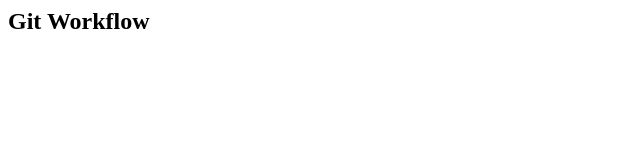
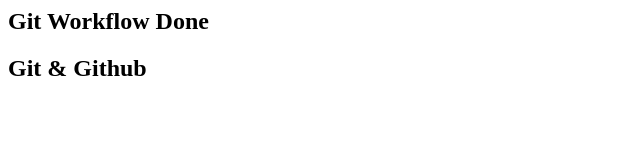
Before and after one commit to techfaiyaz5/Git-Workflow, a plain HTML site: page index.html in a window 1280 px wide. Shown: the whole page, without its empty margins (0-640 px from the left). Drawn offline with Linux system fonts and the light colour scheme.

Commit message:
Git Workflow done

```diff
--- a/index.html
+++ b/index.html
@@ -1 +1,2 @@
-<h2>Git Workflow</h2>
+<h2>Git Workflow Done</h2>
+<h2>Git & Github</h2>
```
